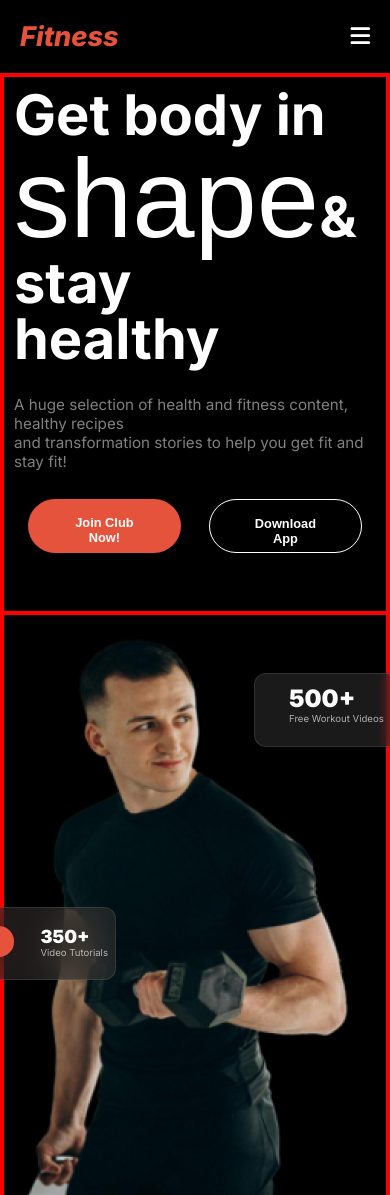
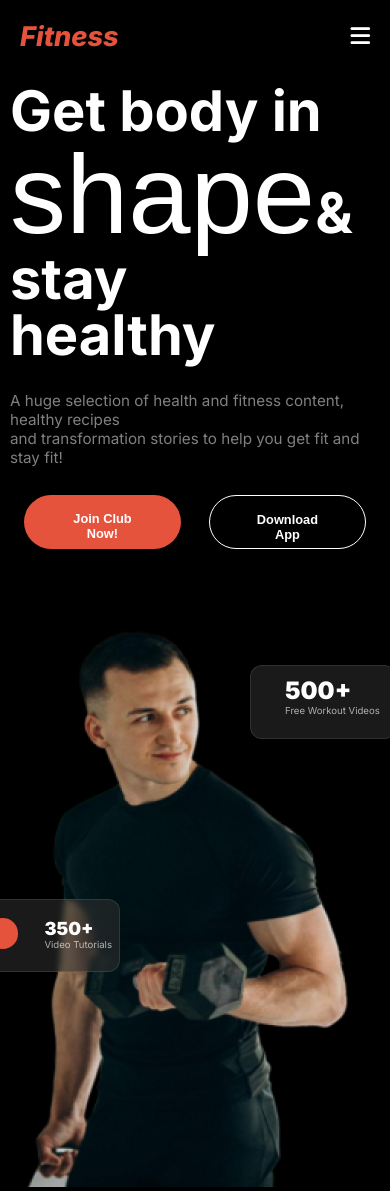
Before and after one commit to Kamil-Ahmed67/Batch10-Assignment02, a plain HTML site: page index.html in a window 390 px wide. Shown: the top 1195 px of the page. Drawn offline with Linux system fonts and the light colour scheme; a web font is replaced by a local one.

Commit message:
Responsive Banner Added

```diff
--- a/styles/style.css
+++ b/styles/style.css
@@ -79,7 +79,7 @@ border-radius: 50%;
       align-items: center;
 } */
 .banner-child-2{
-    border:2px solid red;
+    /* border:2px solid red; */
     margin:0 auto;
     position:relative;
     /* background: linear-gradient(90deg,
@@ -97,7 +97,7 @@ border-radius: 50%;
     width:12.84rem;
     background: rgba(48, 48, 48, 0.54);
     border-radius: 12px;
-    backdrop-filter: blur(20px);
+    backdrop-filter: blur(3px);
     border: 1px solid rgba(255, 255, 255, 0.1);
     right:270px;
     top:70%;
@@ -108,7 +108,7 @@ border-radius: 50%;
       width:12.84rem;
       background: rgba(48, 48, 48, 0.54);
       border-radius: 12px;
-      backdrop-filter: blur(4px);
+      backdrop-filter: blur(3px);
       border: 1px solid rgba(255, 255, 255, 0.1);
       left:230px;
       top:20%;
@@ -138,11 +138,11 @@ border-radius: 50%;
     line-height: 1;
 }
 .banner-child-1{
-    border:2px solid red;
+    /* border:2px solid red; */
     margin:0 auto;
 }
 .banner-parent{
-    border:2px solid red;
+    /* border:2px solid red; */
     display: flex;
     margin:0 auto;
     align-items: center;
```
